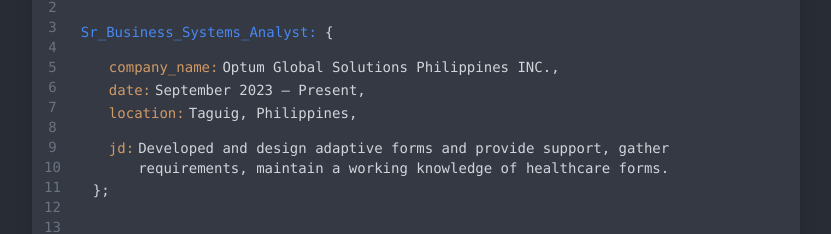
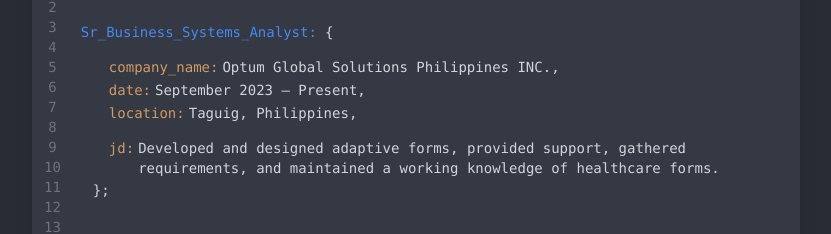
Before and after one commit to bherthchavez/my-react-portfolio, a React (Create React App) app: page / in a window 1280 px wide. Shown: the part 1059-1293 px from the top of the page, without its empty margins (224-1055 px from the left). Built offline with nearby package versions, Linux system fonts and the light colour scheme.

Commit message:
Update ExpData.js

```diff
--- a/src/components/ExpData.js
+++ b/src/components/ExpData.js
@@ -5,7 +5,7 @@
         website: 'https://www.optum.com/',
         date: 'September 2023 – Present',
         location: 'Taguig, Philippines',
-        jd: "Developed and design adaptive forms and provide support, gather requirements, maintain a working knowledge of healthcare forms.",
+        jd: "Developed and designed adaptive forms, provided support, gathered requirements, and maintained a working knowledge of healthcare forms.",
     },
     {
         position: 'Graphic_Web_Developer',
@@ -13,7 +13,7 @@
         website: 'https://alftoon.qa/',
         date: 'November 2021 – 2023',
         location: 'Doha, Qatar',
-        jd: "Developed and design company website and e-commerce using WordPress. Designing landing page for every workshop and maintained the design of e-commerce mobile app using react native"
+        jd: "Developed and designed company website and e-commerce using WordPress. Designing landing page for every workshop and maintained the design of e-commerce mobile app using react native"
     },
     {
         position: 'Jr_Business_Analyst',
```
